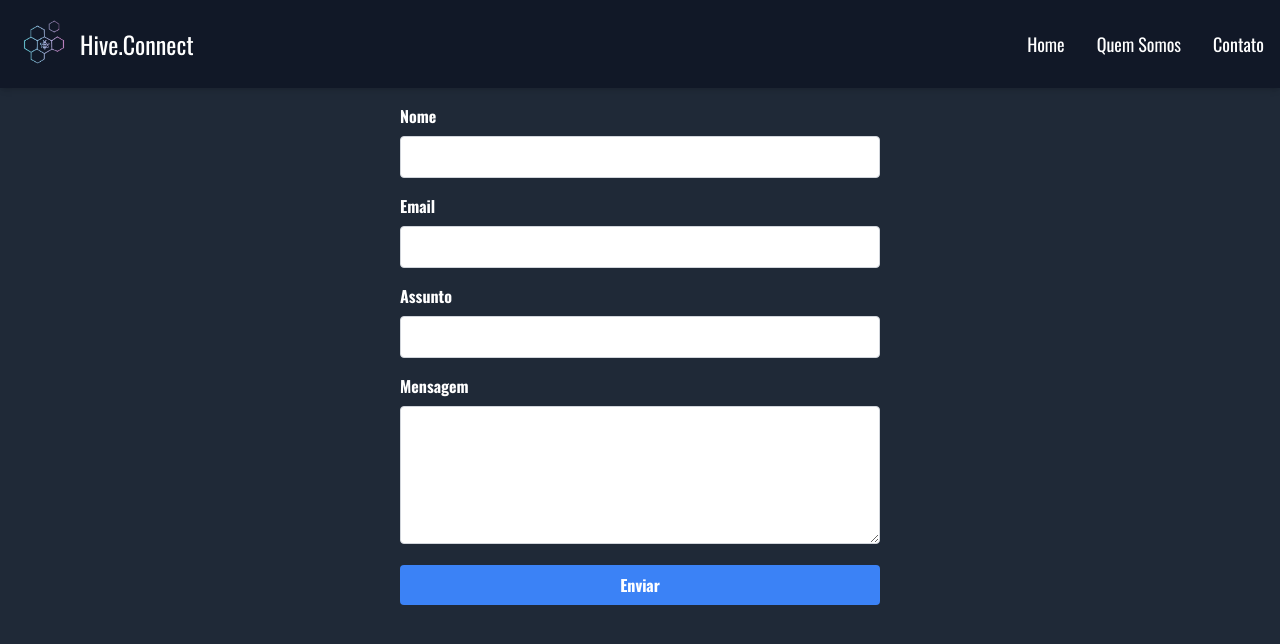
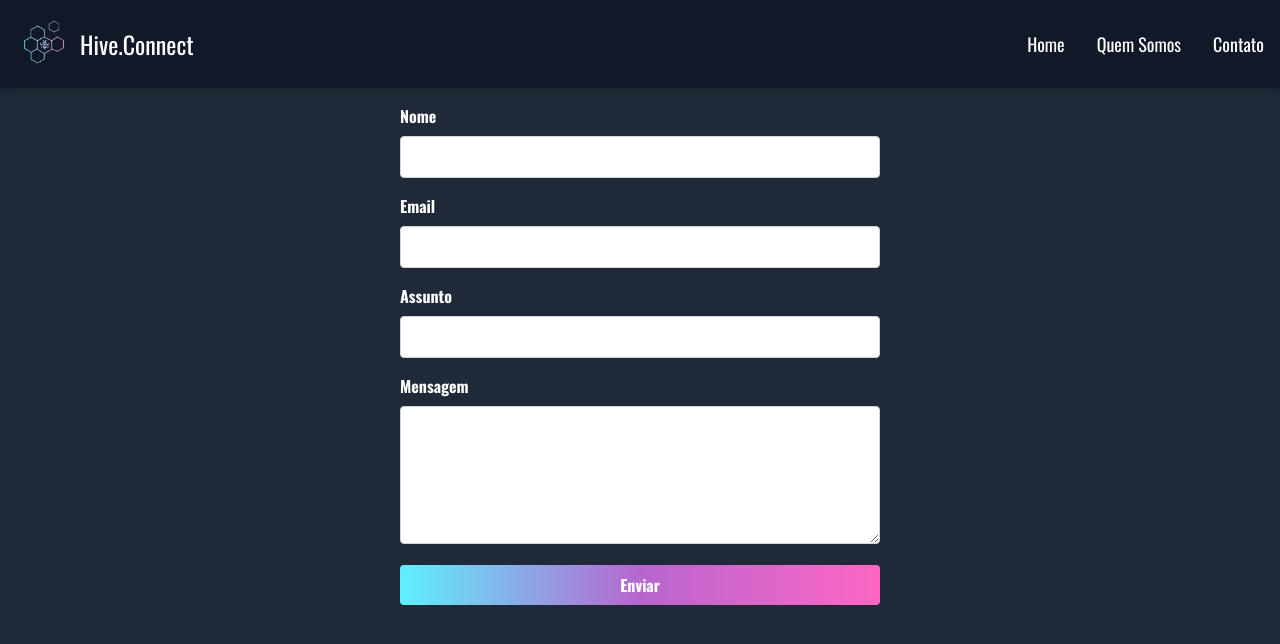
Before and after one commit to socialhiveconnect/landing-page, a Next.js app: page /contato in a window 1280 px wide. Shown: the top 644 px of the page. Built offline with nearby package versions, Linux system fonts and the light colour scheme.

Commit message:
wip: form

```diff
--- a/src/app/contato/page.tsx
+++ b/src/app/contato/page.tsx
@@ -70,7 +70,7 @@ export default function Contato() {
         {errors.mensagem && <p className="text-red-500 text-sm mt-1">{errors.mensagem.message}</p>}
       </div>
 
-      <button type="submit" className="w-full bg-blue-500 text-white font-bold py-2 px-4 rounded hover:bg-blue-600">
+      <button type="submit" className="w-full bg-gradient-to-r from-customColors-color4 via-customColors-color5 to-customColors-color6 text-white font-bold py-2 px-4 rounded">
         Enviar
       </button>
     </form>
```
